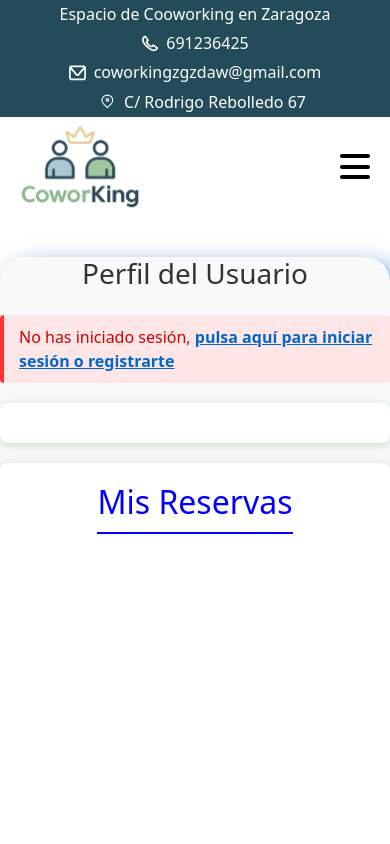
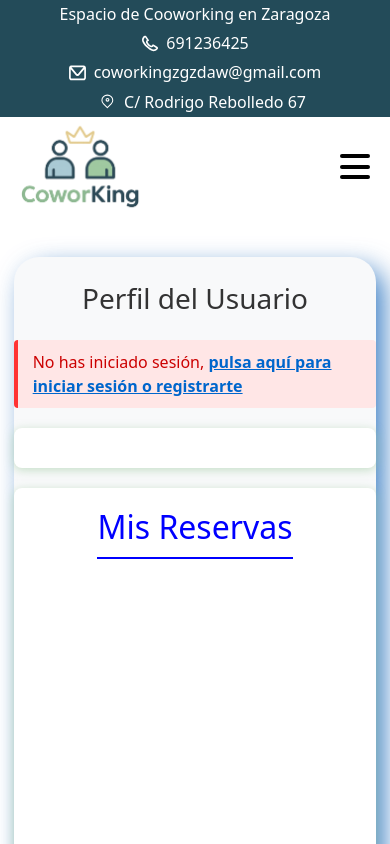
Before and after one commit to nabuin/tfg2daw_3trm_front, a Vue app: page /userinfo in a window 390 px wide. Shown: the top 844 px of the page. Built offline with nearby package versions, Linux system fonts and the light colour scheme.

Commit message:
Diseño usarinfo mejor responsive

```diff
--- a/src/views/UserInfoView.vue
+++ b/src/views/UserInfoView.vue
@@ -683,12 +683,13 @@ const puedeSerCancelada = (rangoHorarioReserva: string): boolean => {
       border-radius: 25px;
     margin-top: 40px;
     box-shadow: 9px 10px 27px -1px rgba(0, 88, 179, 0.75);
+          max-width: 93% !important;
 }
 
 h1 {
   text-align: center;
   color: #333;
-  margin-bottom: 25px;
+  margin: 25px 0;
   font-size: 28px;
 }
 
@@ -1132,4 +1133,5 @@ button {
 }
 
 
+
 </style>
```
